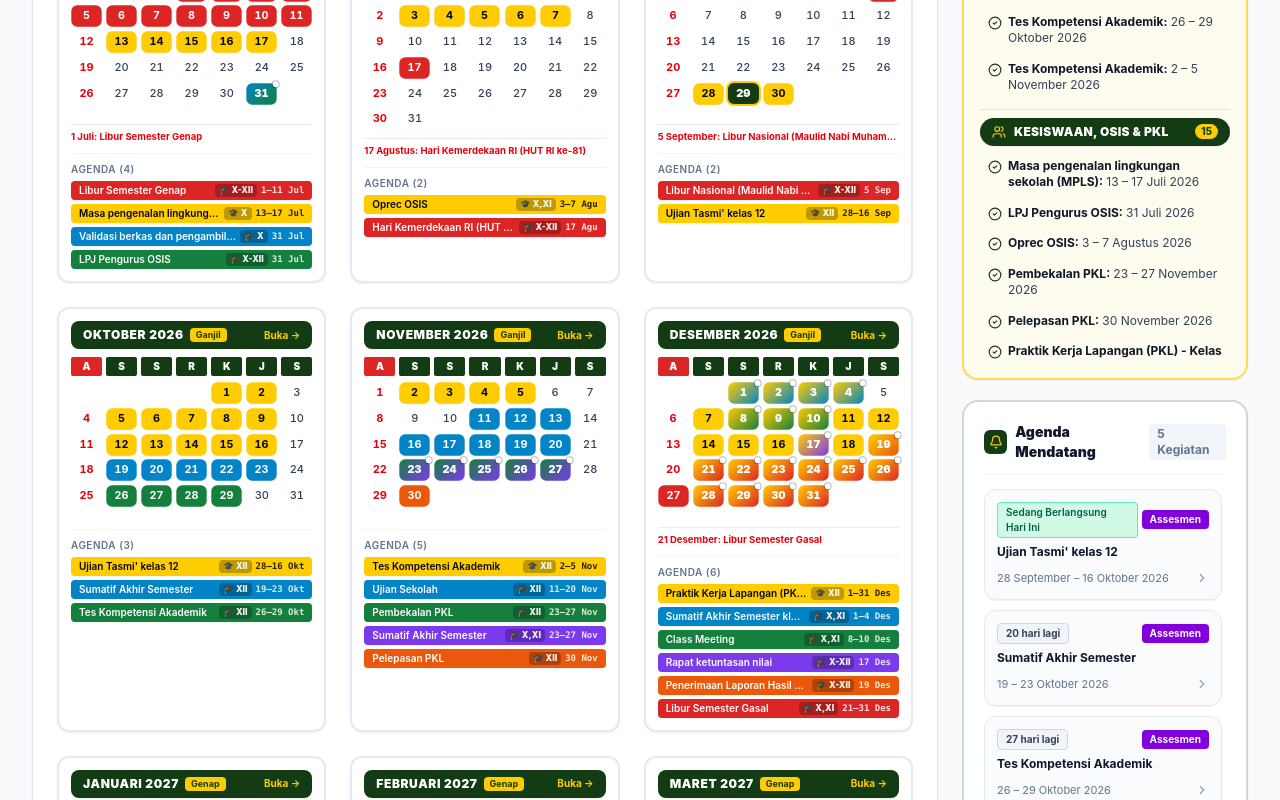
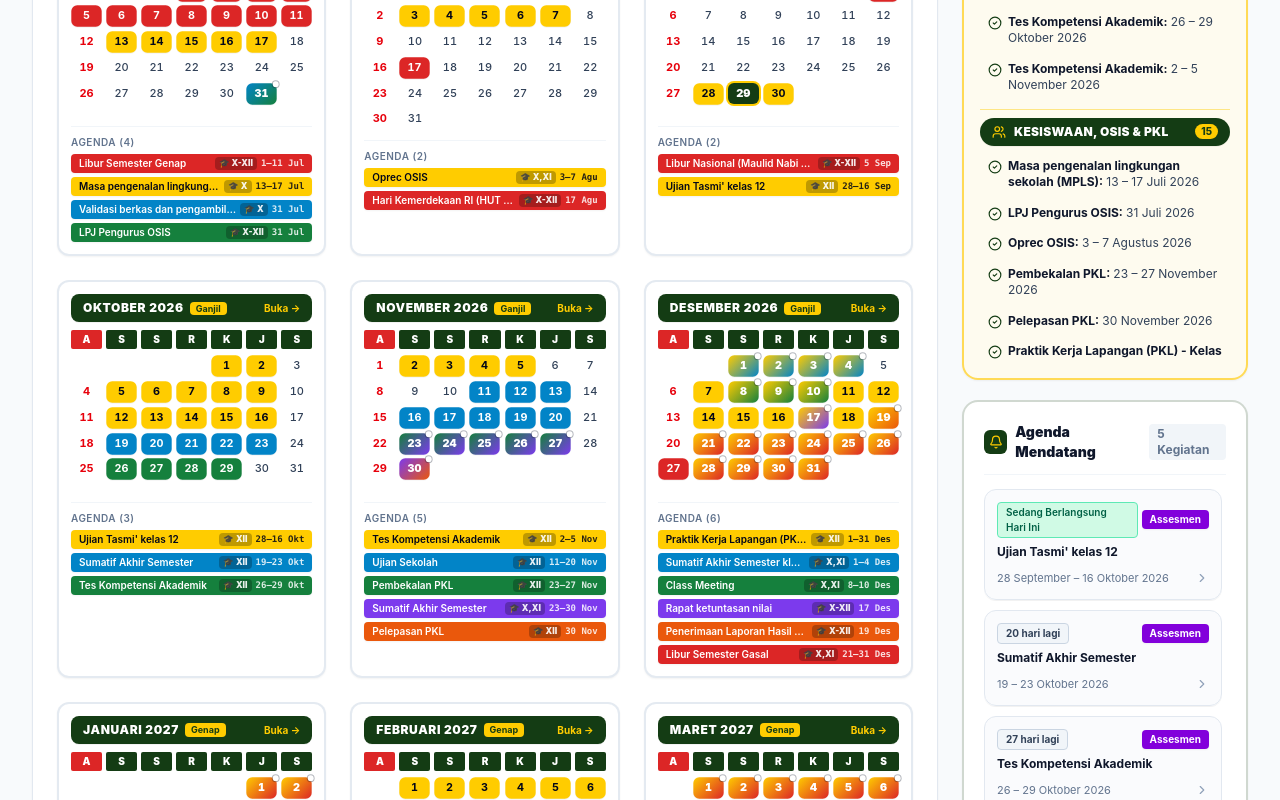
Before and after one commit to antomakking/kalender-pendidikan-v1, a React (Vite) app: page / in a window 1280 px wide. Shown: the part 860-1660 px from the top of the page. Built offline with nearby package versions, Linux system fonts and the light colour scheme.

Commit message:
fix: update SAS dates and remove holiday footnotes
Extend the Sumatif Akhir Semester (SAS) duration to November 30, 2026, and remove redundant holiday footnotes from the YearView component to improve layout clarity.

```diff
--- a/src/App.tsx
+++ b/src/App.tsx
@@ -114,9 +114,10 @@ export default function App() {
               }
               if (updated.id === 'evt-2627-1104' || titleLower.includes('kls 11 dan 12') || (updated.startDate === '2026-11-23' && titleLower.includes('sumatif'))) {
                 updated.title = 'Sumatif Akhir Semester';
+                updated.endDate = '2026-11-30';
                 updated.audience = 'Siswa Kelas X & XI';
                 updated.targetClasses = ['X' as ClassLevel, 'XI' as ClassLevel];
-                updated.description = 'Asesmen Sumatif Akhir Semester (SAS) Ganjil bagi siswa Kelas X dan XI.';
+                updated.description = 'Asesmen Sumatif Akhir Semester (SAS) Ganjil bagi siswa Kelas X dan XI (23 – 30 November 2026).';
                 updated.category = 'assessment';
               }
               if (titleLower.includes('tes kompetensi akademik') || titleLower.includes('tka') || titleLower.includes('ujian sekolah')) {
--- a/src/components/YearView.tsx
+++ b/src/components/YearView.tsx
@@ -364,20 +364,6 @@ export const YearView: React.FC<YearViewProps> = ({
                     <div key={`trailing-${i}`} className="py-1" />
                   ))}
                 </div>
-
-                {/* Holiday Footnotes */}
-                {monthEvents.filter((e) => e.category === 'holiday').length > 0 && (
-                  <div className="mt-2 pt-1.5 border-t border-rose-100 dark:border-rose-900/50 text-[9.5px] text-red-600 dark:text-rose-400 font-bold leading-tight space-y-0.5">
-                    {monthEvents
-                      .filter((e) => e.category === 'holiday')
-                      .slice(0, 3)
-                      .map((h) => (
-                        <div key={h.id} className="truncate flex items-center gap-1" title={h.title}>
-                          <span className="truncate">{parseInt(h.startDate.slice(8), 10)} {MONTH_NAMES_ID[month]}: {h.title}</span>
-                        </div>
-                      ))}
-                  </div>
-                )}
               </div>
 
               {/* Month Highlights / Agenda Preview with Distinct Colors Matching the Mini Grid */}
--- a/src/data/seedEvents.ts
+++ b/src/data/seedEvents.ts
@@ -209,11 +209,11 @@ export const INITIAL_EVENTS: AcademicEvent[] = [
     id: 'evt-2627-1104',
     title: 'Sumatif Akhir Semester',
     startDate: '2026-11-23',
-    endDate: '2026-11-27',
+    endDate: '2026-11-30',
     startTime: '07:30',
     endTime: '12:30',
     category: 'assessment',
-    description: 'Asesmen Sumatif Akhir Semester (SAS) Ganjil bagi siswa Kelas X dan XI.',
+    description: 'Asesmen Sumatif Akhir Semester (SAS) Ganjil bagi siswa Kelas X dan XI (23 – 30 November 2026).',
     location: 'Ruang Ujian & Lab Komputer',
     audience: 'Siswa Kelas X & XI',
     targetClasses: ['X', 'XI'],
```
